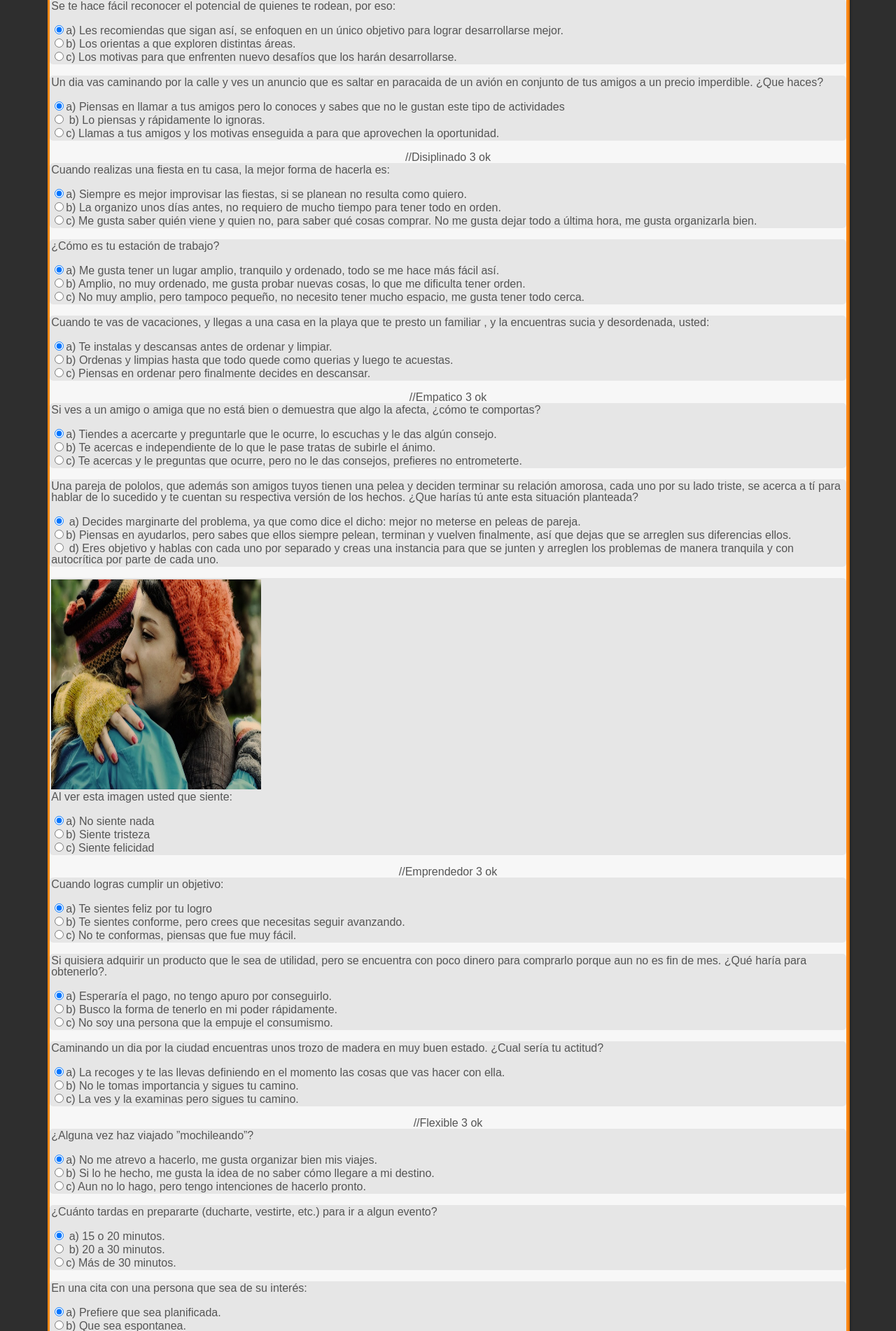
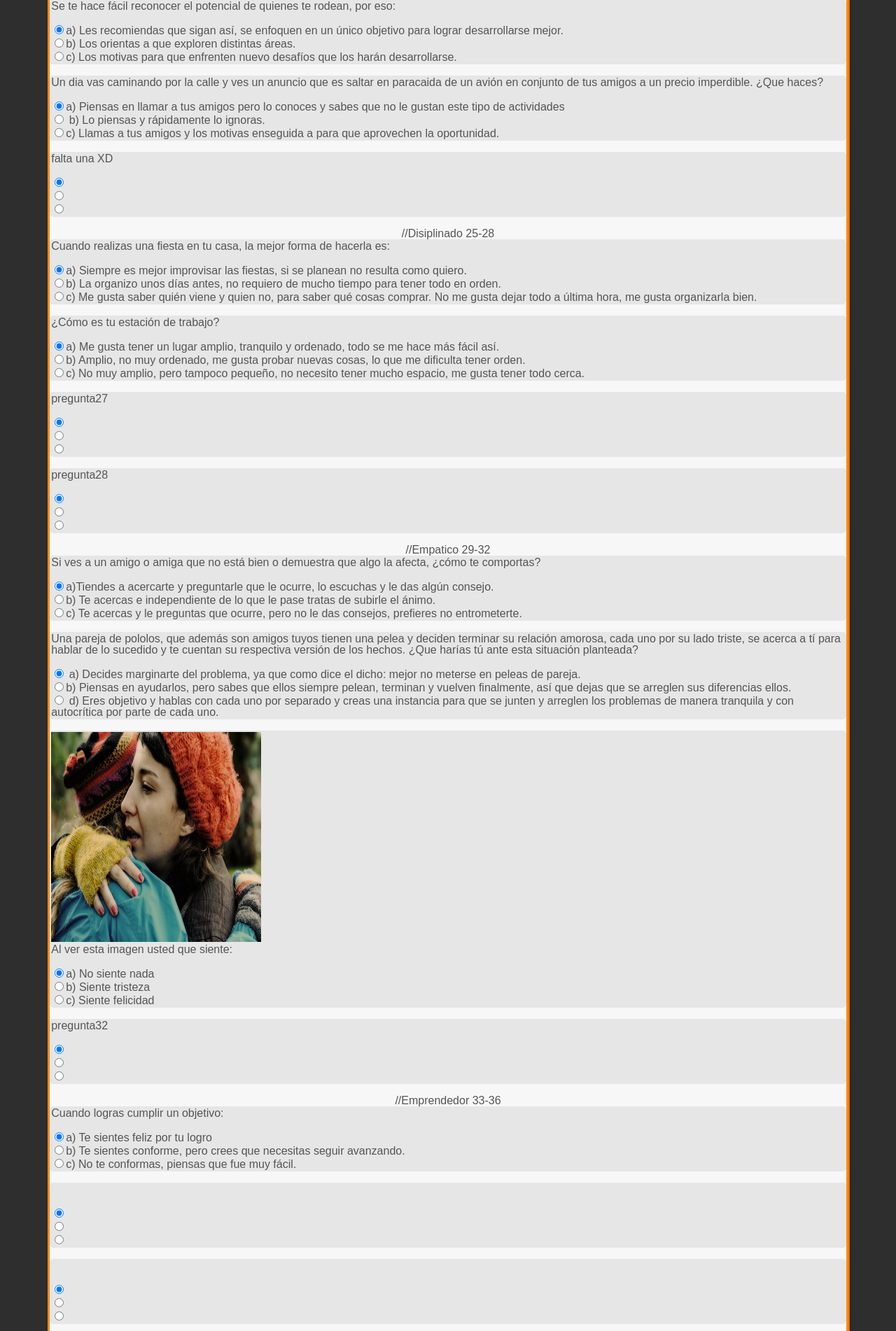
Before and after one commit to risbonavi/Gpi-Experto, a PHP site: page /php/cliente_test2.php in a window 1280 px wide. Shown: the part 2631-4533 px from the top of the page at 70% size. Run offline with PHP 8.4, Linux system fonts and the light colour scheme; some libraries are stand-ins or nearby versions.

Commit message:
Revert "preguntas listas"
This reverts commit 1136c3f41d502f723eeaef2fc8a88194b162967b.

```diff
--- a/php/cliente_test2.php
+++ b/php/cliente_test2.php
@@ -26,13 +26,17 @@ session_start();
 	include ("../menu2.php");
 	?>
 
+
+
+
+
 	<div class="bienvenida">
 
 		<p><div class="formulario"><b>Test</b></div></p>
 
          	<form method="POST" action="">
 
-			//analitico 4 ok
+			//analitico
 			<div class="preguntas">
 			Si un amigo de usted se encuentra gravemente enfermo, y recure a usted para pedir consejo:
 			<br> <br>
@@ -70,7 +74,7 @@ session_start();
 			<br>
 
 
-			//Armonico 4 ok
+			//Armonico
 
 			<div class="preguntas">
 			En el caso que en su empresa, le solicite a el personal retirarse temprano por fallas del sistema, pero con descuento de las horas no trabajadas, usted:
@@ -108,7 +112,7 @@ session_start();
 			</div>
 			<br>
 
-			//Competitivo 4 ok
+			//Competitivo
 
 			<div class="preguntas">
 			En una competencia fisica, usted
@@ -146,7 +150,7 @@ session_start();
 			</div>
 			<br>
 
-			//Comunicador 4 ok
+			//Comunicador
 			<div class="preguntas">
 			En su etapa escolar, ¿alguna vez  perteneció a algún centro de alumnos o cargo dentro de su curso? ¿Cuál?
 			<br> <br>
@@ -184,7 +188,7 @@ session_start();
 			<br>
 
 
-			//conector 4 ok
+			//conector
 			<div class="preguntas">
 			Cuando dos de tus amigos están “peleados” por algún motivo o razón, ¿cuál es tu postura?
 			<br> <br>
@@ -221,7 +225,7 @@ session_start();
 			</div>
 			<br>
 
-			//Desarrollador 3 ok
+			//Desarrollador 21-24
 			<div class="preguntas">
 			Si tubiera a cargo un  grupo de trabajo y observa que uno de los parcipantes no avansa al mismo ritmo siendo que se esfuerza igual que los demas, que haria usted:
 			<br> <br>
@@ -252,10 +256,19 @@ session_start();
 			</div>
 			<br>
 
+            <div class="preguntas">
+			falta una XD
+			<br> <br>
+			<input type=radio name="pregunta24" value="1" checked="checked"> <br>
+			<input type=radio name="pregunta24" value="0"> <br>
+			<input type=radio name="pregunta24" value="0"> <br>
+			</div>
+			<br>
 
 
 
-			//Disiplinado 3 ok
+			//Disiplinado 25-28
+
 			<div class="preguntas">
 
 			Cuando realizas una fiesta en tu casa, la mejor forma de hacerla es:
@@ -276,22 +289,32 @@ session_start();
 			<br>
 
             <div class="preguntas">
-			Cuando te vas de vacaciones, y llegas a una casa en la playa que te presto un familiar , y la encuentras sucia y desordenada, usted:
+			pregunta27
 			<br> <br>
-			<input type=radio name="pregunta27" value="0" checked="checked">a) Te instalas y descansas antes de ordenar y limpiar.<br>
-			<input type=radio name="pregunta27" value="1">b) Ordenas y limpias hasta que todo quede como querias y luego te acuestas.<br>
-			<input type=radio name="pregunta27" value="0">c) Piensas en ordenar pero finalmente decides en descansar.<br>
+			<input type=radio name="pregunta27" value="1" checked="checked"> <br>
+			<input type=radio name="pregunta27" value="0"> <br>
+			<input type=radio name="pregunta27" value="0"> <br>
+			</div>
+			<br>
+
+            <div class="preguntas">
+			pregunta28
+			<br> <br>
+			<input type=radio name="pregunta28" value="1" checked="checked"> <br>
+			<input type=radio name="pregunta28" value="0"> <br>
+			<input type=radio name="pregunta28" value="0"> <br>
 			</div>
 			<br>
 
 
-			//Empatico 3 ok
+
+			//Empatico 29-32
 			<div class="preguntas">
 			Si ves a un amigo o amiga que no está bien o demuestra que algo la afecta, ¿cómo te comportas?
 			<br> <br>
-			<input type=radio name="pregunta29" value="1" checked="checked">a) Tiendes a acercarte y preguntarle que le ocurre, lo escuchas y le das algún consejo. <br>
-			<input type=radio name="pregunta29" value="0">b) Te acercas e independiente de lo que le pase tratas de subirle el ánimo.<br>
-			<input type=radio name="pregunta29" value="0">c) Te acercas y le preguntas que ocurre, pero no le das consejos, prefieres no entrometerte. <br>
+			<input type=radio name="pregunta29" value="1" checked="checked">a)Tiendes a acercarte y preguntarle que le ocurre, lo escuchas y le das algún consejo. <br>
+			<input type=radio name="pregunta29" value="0">b)	Te acercas e independiente de lo que le pase tratas de subirle el ánimo.<br>
+			<input type=radio name="pregunta29" value="0">c)	Te acercas y le preguntas que ocurre, pero no le das consejos, prefieres no entrometerte. <br>
 			</div>
 			<br>
 
@@ -314,39 +337,53 @@ session_start();
 			</div>
 			<br>
 
+            <div class="preguntas">
+			pregunta32
+			<br> <br>
+			<input type=radio name="pregunta32" value="1" checked="checked"> <br>
+			<input type=radio name="pregunta32" value="0"> <br>
+			<input type=radio name="pregunta32" value="0"> <br>
+			</div>
+			<br>
 
-			//Emprendedor 3 ok
+			//Emprendedor 33-36
 			<div class="preguntas">
 			Cuando logras cumplir un objetivo:
 			<br> <br>
-			<input type=radio name="pregunta33" value="0" checked="checked">a)	Te sientes feliz por tu logro<br>
-			<input type=radio name="pregunta33" value="1">b)	Te sientes conforme, pero crees que necesitas seguir avanzando.<br>
-			<input type=radio name="pregunta33" value="0">c)	No te conformas, piensas que fue muy fácil.<br>
+			<input type=radio name="pregunta33" value="1" checked="checked">a)	Te sientes feliz por tu logro<br>
+			<input type=radio name="pregunta33" value="0">b)	Te sientes conforme, pero crees que necesitas seguir avanzando.<br>
+			<input type=radio name="pregunta33" value="0">c)	No te conformas, piensas que fue muy  fácil.<br>
 			</div>
 			<br>
 
             <div class="preguntas">
-			Si quisiera adquirir un  producto que le sea de utilidad, pero se encuentra con poco dinero para comprarlo porque aun no es fin de mes.  ¿Qué haría para obtenerlo?.
+
 			<br> <br>
-			<input type=radio name="pregunta34" value="0" checked="checked">a) Esperaría el pago, no tengo apuro por conseguirlo.<br>
-			<input type=radio name="pregunta34" value="1">b) Busco la forma de tenerlo en mi poder rápidamente. <br>
-			<input type=radio name="pregunta34" value="0">c) No soy una persona que la empuje el consumismo.<br>
+			<input type=radio name="pregunta34" value="1" checked="checked"> <br>
+			<input type=radio name="pregunta34" value="0"> <br>
+			<input type=radio name="pregunta34" value="0"> <br>
 			</div>
 			<br>
 
             <div class="preguntas">
-			Caminando un dia por la ciudad encuentras unos trozo de madera en muy buen estado. ¿Cual sería tu actitud?
 
 			<br> <br>
-			<input type=radio name="pregunta35" value="1" checked="checked">a) La recoges y te las llevas definiendo en el momento las cosas que vas hacer con ella.<br>
-			<input type=radio name="pregunta35" value="0">b) No le tomas importancia y sigues tu camino.<br>
-			<input type=radio name="pregunta35" value="0">c)  La ves y la examinas pero sigues tu camino.<br>
+			<input type=radio name="pregunta35" value="1" checked="checked"> <br>
+			<input type=radio name="pregunta35" value="0"> <br>
+			<input type=radio name="pregunta35" value="0"> <br>
 			</div>
 			<br>
 
+            <div class="preguntas">
 
+			<br> <br>
+			<input type=radio name="pregunta36" value="1" checked="checked"> <br>
+			<input type=radio name="pregunta36" value="0"> <br>
+			<input type=radio name="pregunta36" value="0"> <br>
+			</div>
+			<br>
 
-			//Flexible 3 ok
+			//Flexible 37-40
 			<div class="preguntas">
 			¿Alguna vez haz  viajado ”mochileando”?<br> <br>
 			<input type=radio name="pregunta37" value="0" checked="checked">a)	No me atrevo a hacerlo, me gusta organizar bien mis viajes.	<br>
@@ -372,96 +409,130 @@ session_start();
 			</div>
 			<br>
 
+            <div class="preguntas">
+
+			<br> <br>
+			<input type=radio name="pregunta40" value="1" checked="checked"> <br>
+			<input type=radio name="pregunta40" value="0"> <br>
+			<input type=radio name="pregunta40" value="0"> <br>
+			</div>
+			<br>
 
 
-			//Futurista 3 ok
+			//Futurista 41-44
+
 			<div class="preguntas">
-			Acaba de recibir una herencia inesperadamente ¿Que harìa usted ante esta situación?
+
 			<br> <br>
-			<input type=radio name="pregunta41" value="0" checked="checked">a) Regalo todo mi dinero a obras beneficas.<br>
-			<input type=radio name="pregunta41" value="0">b) Me gasto el dinero en lo que siempre soñe tener.<br>
-			<input type=radio name="pregunta41" value="1">c) Invierto el dinero en una actividad que me genere ingresos en el futuro.<br>
+			<input type=radio name="pregunta41" value="1" checked="checked">a) <br>
+			<input type=radio name="pregunta41" value="0">b)<br>
+			<input type=radio name="pregunta41" value="0">c)<br>
 			</div>
 			<br>
 
             <div class="preguntas">
-			Usted a pensado en el futuro, divagando
+
 			<br> <br>
-			<input type=radio name="pregunta42" value="0" checked="checked"> No, prefiero centranme en vivir dia a dia.<br>
-			<input type=radio name="pregunta42" value="1"> Si, siempre creo imagenes de lo podria llegar a realizar.<br>
-			<input type=radio name="pregunta42" value="0"> A veces, pero prefiero centrarme en el dia a dia.<br>
+			<input type=radio name="pregunta42" value="1" checked="checked"> <br>
+			<input type=radio name="pregunta42" value="0"> <br>
+			<input type=radio name="pregunta42" value="0"> <br>
 			</div>
 			<br>
 
             <div class="preguntas">
-			Antes de salir de su hogar, usted:
+
 			<br> <br>
-			<input type=radio name="pregunta43" value="0" checked="checked"> Planifica detalladamente.<br>
-			<input type=radio name="pregunta43" value="1"> Se imagina como sera su dia.<br>
-			<input type=radio name="pregunta43" value="0"> Prefiere no planificar.<br>
+			<input type=radio name="pregunta43" value="1" checked="checked"> <br>
+			<input type=radio name="pregunta43" value="0"> <br>
+			<input type=radio name="pregunta43" value="0"> <br>
+			</div>
+			<br>
+
+            <div class="preguntas">
+
+			<br> <br>
+			<input type=radio name="pregunta44" value="1" checked="checked"> <br>
+			<input type=radio name="pregunta44" value="0"> <br>
+			<input type=radio name="pregunta44" value="0"> <br>
 			</div>
 			<br>
 
 
+			//Mandatario 45-48
+			<div class="preguntas">
 
-			//Mandatario 3 ok
-			<div class="preguntas">
-			Estas a cargo de un proyecto, ¿cuál es tu forma de decidir la manera en que lo harán?
 			<br> <br>
-			<input type=radio name="pregunta45" value="0" checked="checked">a) Lo discutimos entre todos y elegimos cual es la mejor idea.<br>
-			<input type=radio name="pregunta45" value="1">b) Sé cómo abordarlo, le informo a mi grupo de trabajo la forma en que lo haremos.<br>
-			<input type=radio name="pregunta45" value="0">c) Sé cómo desarrollarlo, lo discuto con mi grupo y lo elegimos si es que estamos de acuerdo.<br>
+			<input type=radio name="pregunta45" value="1" checked="checked">a) <br>
+			<input type=radio name="pregunta45" value="0">b)<br>
+			<input type=radio name="pregunta45" value="0">c)<br>
 			</div>
 			<br>
 
             <div class="preguntas">
-			En la asociación de fútbol en usted participa sus compañeros y demás socios lo postulan como el candidato ideal para que usted dirige el club. ¿Cual es la actitud que tomaría?
 
 			<br> <br>
-			<input type=radio name="pregunta46" value="0" checked="checked">a) Usted rechazaria el puesto ya que tiene dudas de como poder ejercer su cargo.<br>
-			<input type=radio name="pregunta46" value="0">b) Usted acepta el puesto pero siempre y cuando exista unanimidad total.<br>
-			<input type=radio name="pregunta46" value="1">c) Usted toma las riendas del asunto y defiende su idea hasta todo.<br>
+			<input type=radio name="pregunta46" value="1" checked="checked"> <br>
+			<input type=radio name="pregunta46" value="0"> <br>
+			<input type=radio name="pregunta46" value="0"> <br>
 			</div>
 			<br>
 
             <div class="preguntas">
-			Si quisiera irse de paseo con sus amistades,  pero quiere ir a un lugar que le gusta demasiado, pero ellos no quieren ir al mismo lugar que Ud. ¿Qué haría?.
+
 			<br> <br>
-			<input type=radio name="pregunta47" value="0" checked="checked">a) Iría al lugar donde vaya la mayoría.<br>
-			<input type=radio name="pregunta47" value="1">b) Saldría por su cuenta.<br>
-			<input type=radio name="pregunta47" value="0">c) Intentaría convencerlos de su opinión.<br>
+			<input type=radio name="pregunta47" value="1" checked="checked"> <br>
+			<input type=radio name="pregunta47" value="0"> <br>
+			<input type=radio name="pregunta47" value="0"> <br>
 			</div>
 			<br>
 
+            <div class="preguntas">
 
-			//Responsable 3 ok
+			<br> <br>
+			<input type=radio name="pregunta48" value="1" checked="checked"> <br>
+			<input type=radio name="pregunta48" value="0"> <br>
+			<input type=radio name="pregunta48" value="0"> <br>
+			</div>
+			<br>
+
+			Responsable 49-52
 			<div class="preguntas">
 			Cuando te vas a juntar con tus amigos para salir un sábado por la noche, y quedan de acuerdo en que se juntaran en cierta estación del metro:
+
 			<br> <br>
 			<input type=radio name="pregunta49" value="0" checked="checked">a) Eres el primero en llegar, llegas a la hora acordada.<br>
 			<input type=radio name="pregunta49" value="1">b)	No llegaras a la hora, pero avisas que estas atrasado.<br>
 			<input type=radio name="pregunta49" value="0">c)	Te atrasaste, pero sabes que tus amigos también se atrasaran, sabes que siempre es así.<br>
+
 			</div>
 			<br>
 
 			<div class="preguntas">
-			Usted tiene planificado una junta con uno de sus amigos, pero ocurre un pequeño problema, usted se ha quedado dormido, por lo visto usted no llegaría a la hora y es probable también que no alcance a llegar.¿ Que haría usted en esta situación?
+
 			<br> <br>
-			<input type=radio name="pregunta50" value="0" checked="checked"> No me preocupo por mi amigo y lo dejó plantado.<br>
-			<input type=radio name="pregunta50" value="0">Pienso en llamarlo pero, sé que me esperara así que no lo hago.<br>
-			<input type=radio name="pregunta50" value="1">LLamo a mi amigo y le cuento lo sucedido, le digo que llegaré lo más rápido posible, que si me puede esperar un poco y si es que no puede, que lo dejemos para otra ocasión y yo invito. <br>
+			<input type=radio name="pregunta50" value="1" checked="checked"> <br>
+			<input type=radio name="pregunta50" value="0"> <br>
+			<input type=radio name="pregunta50" value="0"> <br>
 			</div>
 			<br>
 
             <div class="preguntas">
-			Si tiene que realizar una tarea para su trabajo, pero se encuentra sumamente cansado. ¿Que decidiría?
+
 			<br> <br>
-			<input type=radio name="pregunta51" value="0" checked="checked">a) Dormiría porque sin cansancio rindo mejor. <br>
-			<input type=radio name="pregunta51" value="1">b) Haría la tarea aunque no rinda lo suficiente. <br>
-			<input type=radio name="pregunta51" value="0">c) Delegaría la tarea en otras personas para poder descansar <br>
+			<input type=radio name="pregunta51" value="1" checked="checked"> <br>
+			<input type=radio name="pregunta51" value="0"> <br>
+			<input type=radio name="pregunta51" value="0"> <br>
 			</div>
 			<br>
 
+            <div class="preguntas">
+
+			<br> <br>
+			<input type=radio name="pregunta52" value="1" checked="checked"> <br>
+			<input type=radio name="pregunta52" value="0"> <br>
+			<input type=radio name="pregunta52" value="0"> <br>
+			</div>
+			<br>
 
 			<input type=submit name="btnContinuar" value="Continuar"><br>
 
```
